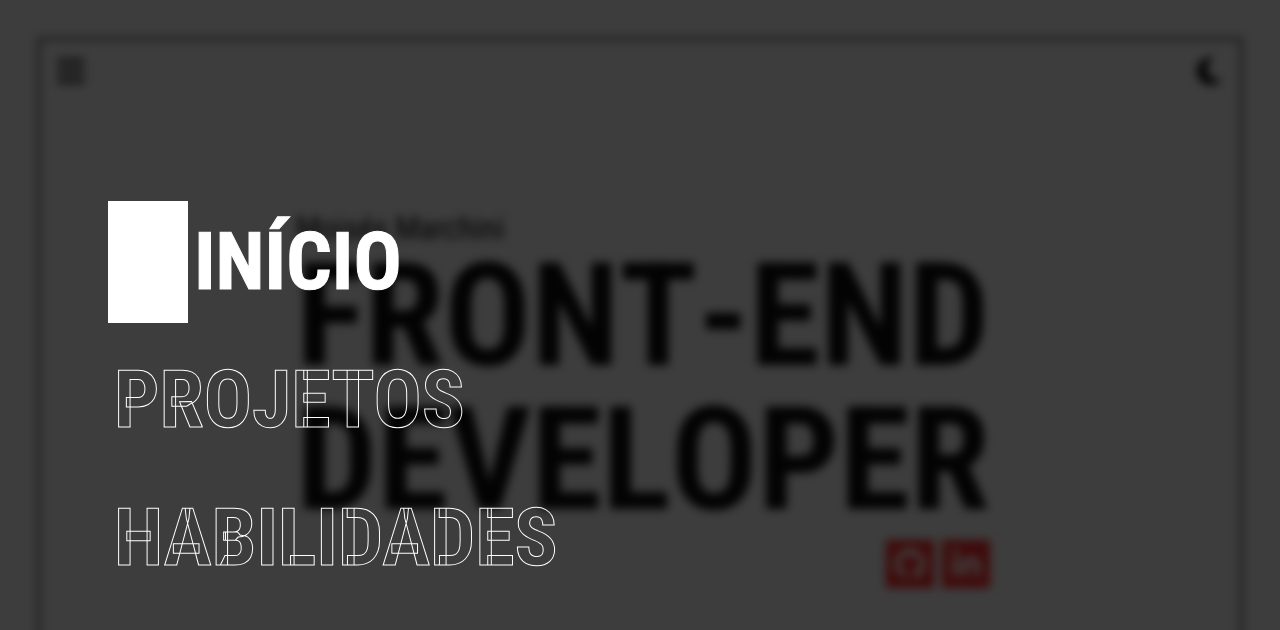
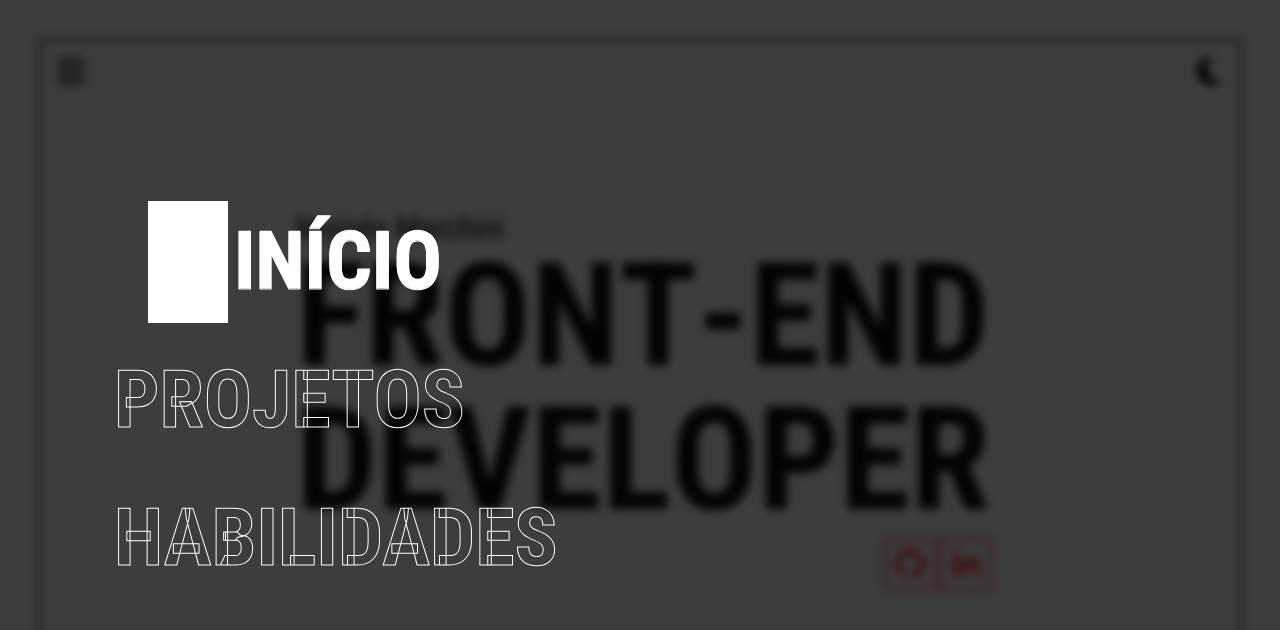
Before and after one commit to MoisesMarchini/Portfolio-Angular, an Angular app: page / in a window 1280 px wide. Both pictures are taken after a click on the button 71 px from the left and 71 px from the top of the page. Shown: the top 630 px of the page. Built offline with nearby package versions, Linux system fonts and the light colour scheme.

Commit message:
Alterações visuais no menu

```diff
--- a/src/app/components/grid-cards/grid-cards.component.scss
+++ b/src/app/components/grid-cards/grid-cards.component.scss
@@ -7,11 +7,11 @@
 .cards-container{
   --lines-animation-duration: 6s;
   --lines-height: 3px;
-  --color-1: rgba(var(--app-body-color-rgb), 0.85);
-  --color-2: rgba(var(--app-body-color-rgb), 0.75);
+  --color-1: rgba(var(--app-body-color-rgb), 0.45);
+  --color-2: rgba(var(--app-body-color-rgb), 0.35);
 
-  --color-active-1: rgba(var(--app-primary-color-rgb), 0.65);
-  --color-active-2: rgba(var(--app-primary-color-rgb), 0.5);
+  --color-active-1: rgba(var(--app-primary-color-rgb), 0.75);
+  --color-active-2: rgba(var(--app-primary-color-rgb), 0.75);
 
 
   display: grid;
@@ -41,17 +41,18 @@
     width: 100%;
     object-fit: cover;
     transition: var(--default-anim-duration) ease;
-    filter: brightness(0.5) grayscale(0.75);
+    filter: brightness(0.5) grayscale(1);
     position: absolute;
     top: 50%;
     left: 50%;
     transform: translate(-50%, -50%);
     animation: bgAnimated 12s infinite alternate ease-in-out;
     animation-play-state: paused;
+    z-index: 0;
   }
 
   .card-content{
-    z-index: 1;
+    z-index: 2;
     height: 100%;
     background-color: rgba(0, 0, 0, 0.5);
     align-items: center;
@@ -59,7 +60,7 @@
     .card-tags{
       font-size: 1.5rem;
       color: var(--app-primary-color);
-      opacity: .5;
+      opacity: 1;
     }
     .btn{
       font-size: .8rem;
@@ -75,19 +76,19 @@
   &::before{
     content: '';
     position: absolute;
-    opacity: 0;
+    opacity: 1;
+    z-index: 1;
     background: linear-gradient(
-      var(--color-active-1),
-      var(--color-active-1) var(--lines-height),
-      var(--color-active-2) var(--lines-height),
-      var(--color-active-2) calc(var(--lines-height) *2),
+      var(--color-1),
+      var(--color-1) var(--lines-height),
+      var(--color-2) var(--lines-height),
+      var(--color-2) calc(var(--lines-height) *2),
     );
     background-size: 100% calc(var(--lines-height) *2);
     width: 100%;
     height: 100%;
     transition: opacity calc(var(--default-anim-duration) / 2);
     animation: linesAnimated var(--lines-animation-duration) infinite forwards linear;
-    animation-play-state: paused;
   }
 }
 
@@ -97,7 +98,9 @@
   transform: scale(1.05);
   z-index: 1;
 
-
+  &::before{
+    opacity: 0;
+  }
   .card-image-bg{
     filter: brightness(1) grayscale(0);
     animation-play-state: running;
@@ -120,8 +123,8 @@
 .card.card-skill{
   display: grid;
   place-items: center;
-  background: white;
-  color: var(--app-body-bg);
+  background: var(--app-body-bg);
+  user-select: none;
   .card-content{
     display: grid;
     place-items: center;
@@ -142,13 +145,7 @@
   &::before, &::after{
     content: '';
     position: absolute;
-    background: linear-gradient(
-      var(--color-active-1),
-      var(--color-active-1) var(--lines-height),
-      var(--color-active-2) var(--lines-height),
-      var(--color-active-2) calc(var(--lines-height) *2),
-    );
-    background-size: 100% calc(var(--lines-height) *2);
+    background-size: 100% calc(var(--lines-height) *2) !important;
     width: 100%;
     height: 100%;
     transition: opacity calc(var(--default-anim-duration) / 2);
@@ -184,20 +181,13 @@
   }
 }
 
-@keyframes bgAnimated {
+@keyframes pulse {
   from{
-    object-position: 0% 0%;
+    opacity: 1;
+    transform: scale(0);
   }
   to{
-    object-position: 100% 100%;
+    opacity: 0;
+    transform: scale(1.5);
   }
 }
-
-@keyframes linesAnimated {
-  from{
-    background-position: 0% 0%;
-  }
-  to{
-    background-position: 0% -100%;
-  }
-}
--- a/src/app/components/nav-menu/nav-menu.component.html
+++ b/src/app/components/nav-menu/nav-menu.component.html
@@ -16,6 +16,9 @@
 
       <button class="nav-button" [class.active]="isCurrentSection(i)" (click)="setCurrentSection(i)">
         {{getCurrentSectionTitle(i)}}
+        <div class="text-filled">
+          {{getCurrentSectionTitle(i)}}
+        </div>
       </button>
 
     </ng-container>
--- a/src/app/components/nav-menu/nav-menu.component.scss
+++ b/src/app/components/nav-menu/nav-menu.component.scss
@@ -67,6 +67,8 @@
     width: calc(80vw - 40px);
     gap: 1rem;
     .nav-button{
+      width: fit-content;
+      position: relative;
       text-transform: uppercase;
       text-justify: distribute;
       text-align: left;
@@ -74,19 +76,30 @@
       transform: translateX(-40px);
 
       font-weight: 900;
+      background-color: transparent;
       -webkit-text-fill-color: transparent;
       -webkit-text-stroke-width: 1px;
       -webkit-text-stroke-color: white;
-      background-color: transparent;
       border: 0px solid white;
-      &.active{
+      outline-color: white;
+      .text-filled{
+        position: absolute;
+        top: 0;
+        white-space: nowrap;
+        overflow: hidden;
+        width: 0%;
         color: white;
         -webkit-text-fill-color: white;
+        transition: calc(var(--default-anim-duration) * .5) linear;
+      }
+      &.active{
         border-left: 80px solid white;
       }
-      &:hover:not(.active){
-        color: white;
+      &:hover, &.active, &:focus-within{
         transform: translateX(0px);
+        .text-filled{
+          width: 100%;
+        }
       }
     }
   }
@@ -99,15 +112,3 @@
   pointer-events: stroke;
   backdrop-filter: blur(5px);
 }
-
-@keyframes pulse {
-  from{
-    opacity: 1;
-    transform: scale(0);
-  }
-  to{
-    opacity: 0;
-    transform: scale(1.5);
-  }
-
-}
--- a/src/app/sections/header/header.component.html
+++ b/src/app/sections/header/header.component.html
@@ -3,10 +3,13 @@
 
   <div class="header-container d-flex flex-column">
     <h3 class="h2">{{line1}}</h3>
+    <div
+    id="animated-text-container"
+    class="animated-text-container" (pointerenter)="AnimatedTextMouseEnter($event)" >
       <h1>
         <ng-container *ngFor="let character of convertStringIntoArray(animatedText1); let i = index">
           <span
-        style="--index: {{i}}"
+          style="--index: {{i}};"
           class="title-character"
           >{{character}}</span>
         </ng-container>
@@ -14,11 +17,12 @@
       <h1>
         <ng-container *ngFor="let character of convertStringIntoArray(animatedText2); let i = index">
           <span
-        style="--index: {{i + animatedText1.length / 2}}; "
+          style="--index: {{i + animatedText1.length}}; "
           class="title-character"
           >{{character}}</span>
         </ng-container>
       </h1>
+    </div>
     <p class="align-self-end h2 d-flex gap-2 mt-2">
       <a href="" class="social-link">
         <i class="fa-brands fa-github"></i>
--- a/src/app/sections/header/header.component.scss
+++ b/src/app/sections/header/header.component.scss
@@ -5,6 +5,14 @@
   justify-content: center;
   align-items: center;
   position: relative;
+}
+
+.animated-text-container:hover h1 span{
+  opacity: 0;
+  animation: opacity0To1
+      var(--anim-duration) // Duration
+      calc((var(--index) + var(--aditional-index) + 1) * (var(--anim-duration) / 2) + var(--aditional-delay)) // Delay
+      forwards cubic-bezier(0.175, 0.885, 0.32, 2.775);
 }
 
 h1 {
@@ -18,19 +26,17 @@ h1 {
 }
 
 h1 span {
-  --anim-duration: .2s;
+  --anim-duration: .1s;
   --aditional-index: 0;
   --aditional-delay: 0s;
+  cursor: default;
   opacity: 0;
-  cursor: default;
-
-  // transition: opacity var(--anim-duration) cubic-bezier(0.175, 0.885, 0.32, 1.775);
-
-
-  animation: LetterAnim
+  animation: opacity0To1
       var(--anim-duration) // Duration
       calc((var(--index) + var(--aditional-index) + 1) * (var(--anim-duration) / 2) + var(--aditional-delay)) // Delay
       forwards cubic-bezier(0.175, 0.885, 0.32, 2.775);
+  animation-direction: normal;
+
 }
 
 a.social-link{
@@ -40,25 +46,15 @@ a.social-link{
   place-items: center;
   text-decoration: none;
   transition: all .3s ease-in-out;
-  background-color: var(--app-primary-color);
-  color: white;
-  outline: 2px solid transparent;
+  background-color: transparent;
+  outline: 2px solid var(--app-primary-color);
+  color: var(--app-primary-color);
   &:hover{
     width: 3rem;
-    background-color: transparent;
-    outline: 2px solid;
-    color: var(--app-primary-color);
+    background-color: var(--app-primary-color);
+    color: white;
   }
   i {
     transition: none;
   }
 }
-
-@keyframes LetterAnim {
-  from {
-    opacity: 0;
-  }
-  to{
-    opacity: 1;
-  }
-}
--- a/src/app/sections/header/header.component.ts
+++ b/src/app/sections/header/header.component.ts
@@ -1,4 +1,7 @@
 import { Component } from '@angular/core';
+
+const TEXT1 = 'FRONT-END';
+const TEXT2 = 'DEVELOPER';
 
 @Component({
   selector: 'app-header',
@@ -8,19 +11,17 @@ import { Component } from '@angular/core';
 export class HeaderComponent {
 
   line1 = 'Moisés Marchini'
-  animatedText1 = "FRONT-END"
-  animatedText2 = 'DEVELOPER'
+  animatedText1 = TEXT1
+  animatedText2 = TEXT2
 
   constructor() { }
 
   convertStringIntoArray(baseString: string) {
-    const result: string[] = [];
+    return baseString.split('');
+  }
 
-    for (let index = 0; index < baseString.length; index++) {
-      result.push(baseString[index]);
-    }
+  AnimatedTextMouseEnter(event: any) {
 
-    return result;
   }
 
 }
--- a/src/app/styles/_styles/animations.scss
+++ b/src/app/styles/_styles/animations.scss
@@ -9,3 +9,34 @@ body{
 *{
   transition: inherit;
 }
+
+
+@keyframes bgAnimated {
+  from{
+    object-position: 0% 0%;
+  }
+  to{
+    object-position: 100% 100%;
+  }
+}
+
+@keyframes linesAnimated {
+  from{
+    background-position: 0% 0%;
+  }
+  to{
+    background-position: 0% -100%;
+  }
+}
+
+@keyframes opacity0To1 {
+  to{
+    opacity: 1;
+  }
+}
+
+@keyframes opacity0To1Copy {
+  to{
+    opacity: 1;
+  }
+}
--- a/src/index.html
+++ b/src/index.html
@@ -3,7 +3,7 @@
 <head>
   <meta charset="utf-8">
   <title>PortfolioAngular</title>
-  <base href="/">
+  <base href="./">
   <meta name="viewport" content="width=device-width, initial-scale=1">
   <link rel="icon" type="image/x-icon" href="favicon.ico">
 </head>
```
Lines whose indentation alone changed are shown as unchanged.
